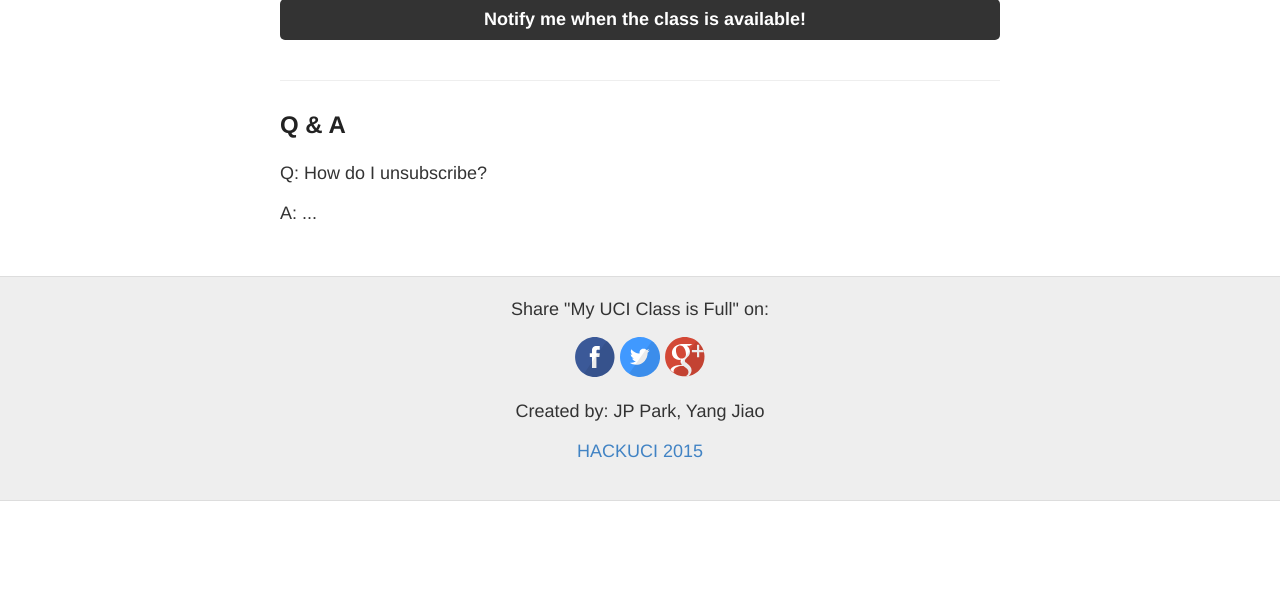
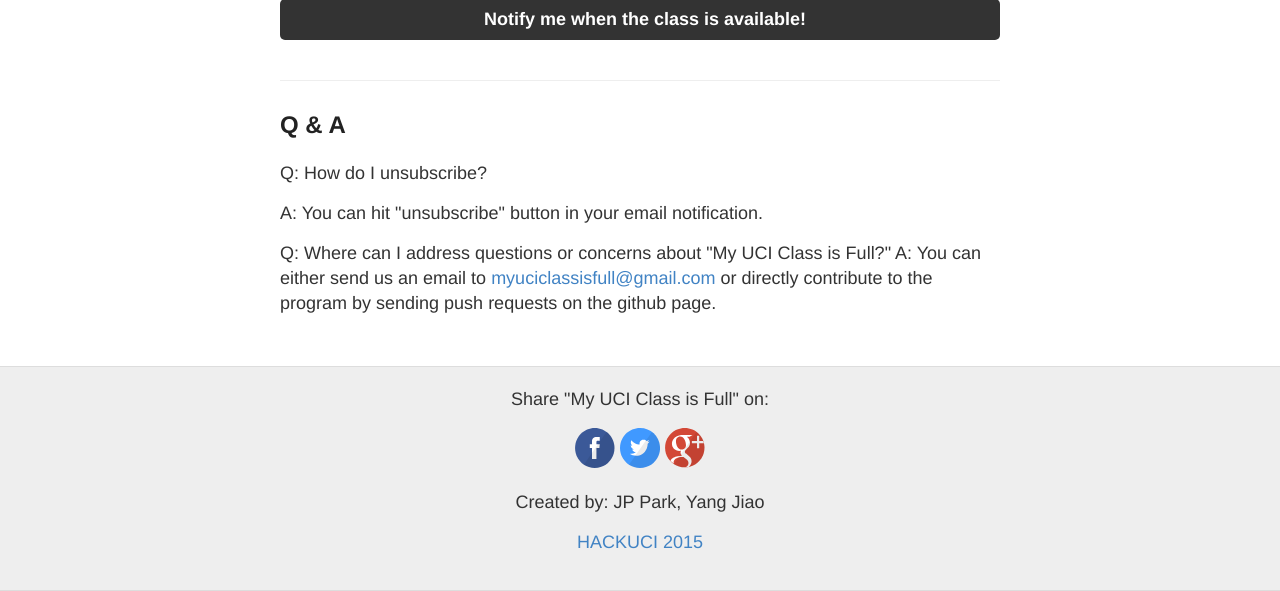
Before and after one commit to yangjiao2/2015HackUCI, a Flask app: page / in a window 1280 px wide. Shown: the part 306-897 px from the top of the page. Before the commit the page ends 807 px from the top, so only its background shows below. Run offline with Flask 2, Linux system fonts and the light colour scheme.

Commit message:
added some Q&A

```diff
--- a/templates/index.html
+++ b/templates/index.html
@@ -46,9 +46,12 @@
 </header>
 <h2>Q &amp; A</h2>
 <p>
-Q:  How do I unsubscribe?
+Q: How do I unsubscribe?
 <p>
-A: ...
+A: You can hit "unsubscribe" button in your email notification.
+<p>
+Q: Where can I address questions or concerns about "My UCI Class is Full?"
+A: You can either send us an email to <a href="mailto:myuciclassisfull@gmail.com">myuciclassisfull@gmail.com</a> or directly contribute to the program by sending push requests on the github page.
 </div>
     <div class="wrapper-footer">
     <footer class="footer">
```
